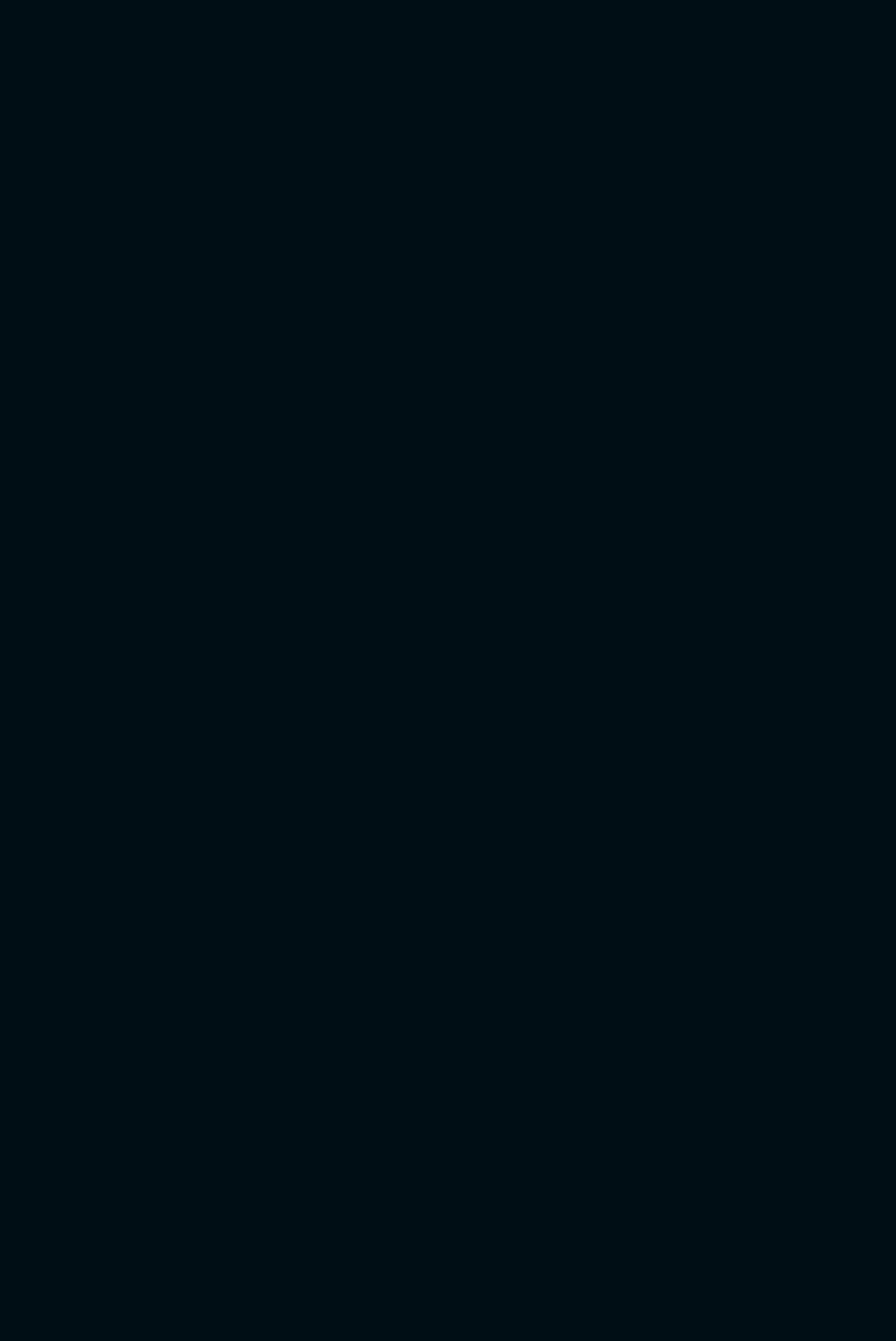
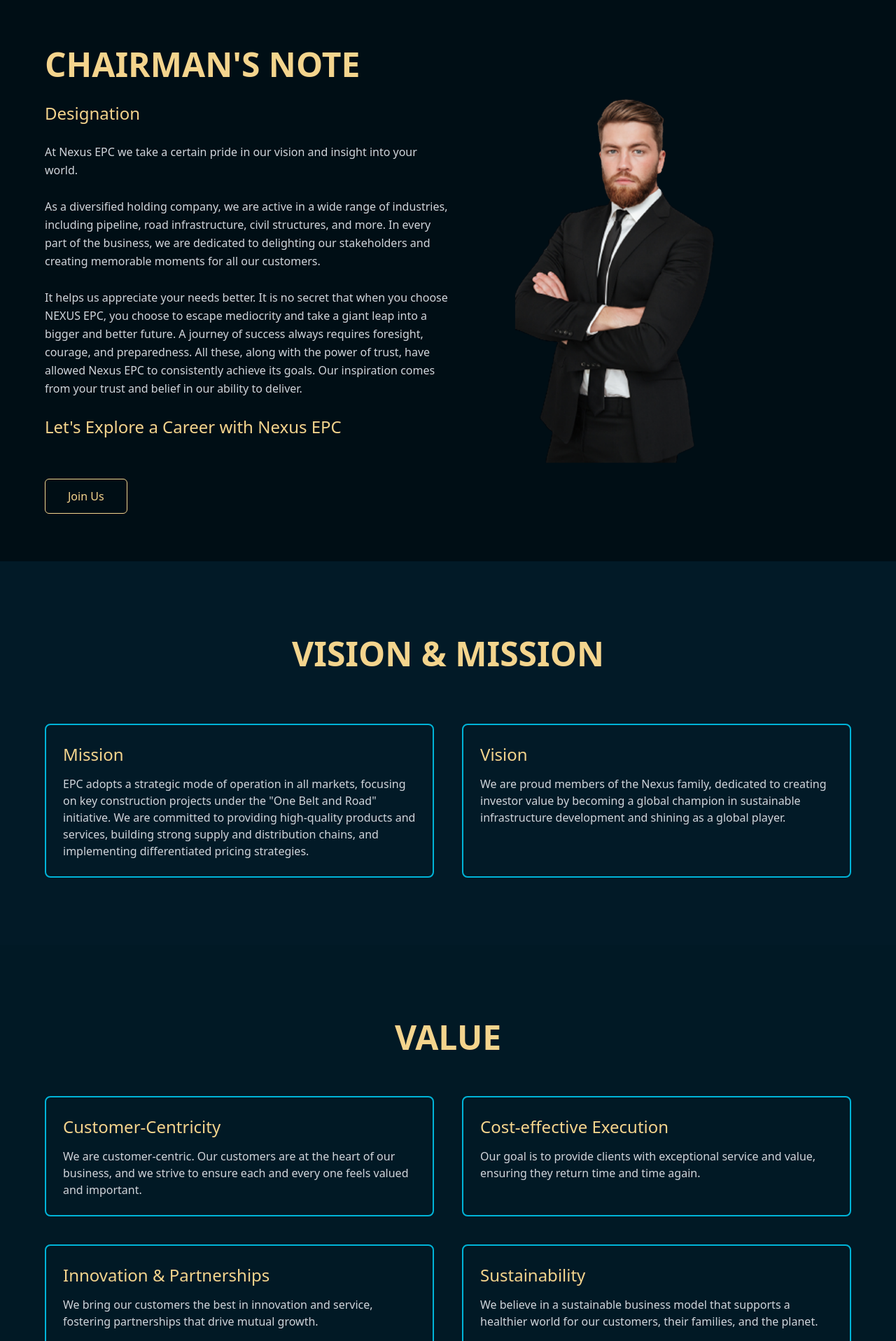
Before and after one commit to sanjeevKalvig/nexus, a React (Vite) app: page /epc_companyprofile in a window 1280 px wide. Before the commit this address had no page. Shown: the part 240-2156 px from the top of the page at 70% size. Before the commit the page ends 800 px from the top, so only its background shows below. Built offline with nearby package versions, Linux system fonts and the light colour scheme.

Commit message:
Added Company Profile Page for Nexus Epc

```diff
--- a/src/App.jsx
+++ b/src/App.jsx
@@ -4,6 +4,7 @@
 import EPC_OurServices from "./pages/Nexus_EPC/EPC_OurServices";
 import EPC_ClientPage from "./pages/Nexus_EPC/EPC_ClientPage";
 import ContactUs from "./pages/Nexus/ContactUs";
+import EPC_CompanyProfile from "./pages/Nexus_EPC/EPC_CompanyProfile";
 
 export default function App() {
   return (
@@ -12,6 +13,7 @@
       <Route path="/epc" element={<EPC_HomePage />} />
       <Route path="/epc_ourservices" element={<EPC_OurServices />} />
       <Route path="/epc_client" element={<EPC_ClientPage />} />
+      <Route path="/epc_companyprofile" element={<EPC_CompanyProfile />} />
       <Route path="/contactus" element={<ContactUs />} />
     </Routes>
   );
--- a/src/components/Nexus/home/NexusNavbar.jsx
+++ b/src/components/Nexus/home/NexusNavbar.jsx
@@ -15,6 +15,7 @@
     // { name: "Clients", path: "/clients" },
     { name: "Nexus EPC Services", path: "/epc_ourservices" },
     { name: "Nexus EPC Client", path: "/epc_client" },
+    { name: "Nexus Company Profile", path: "/epc_companyprofile" },
     { name: "Contact Us", path: "/contactus" },
   ];
 
--- a/src/components/Nexus/home/OurServices.jsx
+++ b/src/components/Nexus/home/OurServices.jsx
@@ -6,7 +6,7 @@
       {/* Heading - Reduced from 2.5rem/6rem/7rem to 1.875rem/4.5rem/5.25rem */}
       <h2 className="text-[1.875rem] sm:text-[4.5rem] font-semibold text-center mb-12 sm:mb-20 2xlplus:text-[5.25rem]">
         <span className="text-white">OUR </span>
-        <span className="text-[#F4D48D]">SERVICES</span>
+        <span className="text-[#F4D48D]">VERTICALS</span>
       </h2>
 
       {/* Cards Grid */}
--- /dev/null
+++ b/src/pages/Nexus_EPC/EPC_CompanyProfile.jsx
@@ -0,0 +1,162 @@
+import React, { useState } from "react";
+import { Menu, X } from "lucide-react";
+import Footer from "../../components/Nexus/home/Footer";
+import NexusNavbar from "../../components/Nexus/home/NexusNavbar";
+
+const EPC_CompanyProfile = () => {
+  // Toggle navigation
+  const [isMenuOpen, setIsMenuOpen] = useState(false);
+
+  const toggleMenu = () => setIsMenuOpen(!isMenuOpen);
+
+  return (
+    <div className=" text-white min-h-screen overflow-hidden">
+      {/* Navbar */}
+      <NexusNavbar />
+
+      {/* 1. Company Section */}
+      <section className="relative py-20 pl-20 sm:pl-32">
+        <h2 className="text-[1.5rem] sm:text-[2rem] text-[#F4D48D] tracking-widest mb-6">
+          COMPANY
+        </h2>
+      </section>
+
+      {/* 2. Chairman's Note */}
+      <section className="relative flex flex-col xl:flex-row items-center justify-between px-6 sm:px-16 py-16 max-w-[1400px] mx-auto mb-1">
+        <div className="flex-1">
+          <h2 className="text-[#F4D48D] text-[2rem] sm:text-[3rem] font-semibold mb-4">
+            CHAIRMAN'S NOTE
+          </h2>
+          <h3 className="text-[#F4D48D] mb-6 text-[1.5rem]">Designation</h3>
+          <p className="text-gray-300 leading-relaxed text-[1rem] max-w-xl">
+            At Nexus EPC we take a certain pride in our vision and insight into
+            your world.
+            <br />
+            <br />
+            As a diversified holding company, we are active in a wide range of
+            industries, including pipeline, road infrastructure, civil
+            structures, and more. In every part of the business, we are
+            dedicated to delighting our stakeholders and creating memorable
+            moments for all our customers.
+            <br />
+            <br />
+            It helps us appreciate your needs better. It is no secret that when
+            you choose NEXUS EPC, you choose to escape mediocrity and take a
+            giant leap into a bigger and better future. A journey of success
+            always requires foresight, courage, and preparedness. All these,
+            along with the power of trust, have allowed Nexus EPC to consistently
+            achieve its goals. Our inspiration comes from your trust and belief
+            in our ability to deliver.
+          </p>
+
+          <br />
+          <h3 className="text-[#F4D48D] mb-6 text-[1.5rem]">
+            Let's Explore a Career with Nexus EPC
+          </h3>
+
+          <button className="mt-8 border border-[#F4D48D] text-[#F4D48D] px-8 py-3 rounded-md hover:bg-[#F4D48D] hover:text-black transition">
+            Join Us
+          </button>
+        </div>
+
+        {/* Chairman Image */}
+        <div className="flex-1 flex justify-center mt-12 xl:mt-0">
+          <img
+            src="/assets/chairman.png"
+            alt="Chairman"
+            className="w-[18rem] sm:w-[24rem] object-contain"
+          />
+        </div>
+      </section>
+
+      {/* 3. Vision & Mission */}
+      <section className="bg-[#021A27] py-24 px-6 sm:px-16">
+        <div className="max-w-[1400px] mx-auto">
+          <h2 className="text-center text-[#F4D48D] text-[2rem] sm:text-[3rem] font-semibold mb-16">
+            VISION & MISSION
+          </h2>
+
+          <div className="grid md:grid-cols-2 gap-10">
+            <div className="p-6 border-2 border-[#00B4D8] rounded-lg bg-opacity-10">
+              <h3 className="text-[#F4D48D] text-[1.5rem] mb-3">Mission</h3>
+              <p className="text-gray-300">
+                EPC adopts a strategic mode of operation in all markets,
+                focusing on key construction projects under the "One Belt and
+                Road" initiative. We are committed to providing high-quality
+                products and services, building strong supply and distribution
+                chains, and implementing differentiated pricing strategies.
+              </p>
+            </div>
+
+            <div className="p-6 border-2 border-[#00B4D8] rounded-lg bg-opacity-10">
+              <h3 className="text-[#F4D48D] text-[1.5rem] mb-3">Vision</h3>
+              <p className="text-gray-300">
+                We are proud members of the Nexus family, dedicated to creating
+                investor value by becoming a global champion in sustainable
+                infrastructure development and shining as a global player.
+              </p>
+            </div>
+          </div>
+        </div>
+      </section>
+
+      {/* 4. Values */}
+      <section className="bg-[#011925] py-24 px-6 sm:px-16">
+        <div className="max-w-[1400px] mx-auto">
+          <h2 className="text-[#F4D48D] text-[2rem] sm:text-[3rem] font-semibold mb-12 text-center">
+            VALUE
+          </h2>
+
+          <div className="grid md:grid-cols-2 gap-10">
+            <div className="p-6 border-2 border-[#00B4D8] rounded-lg bg-opacity-10">
+              <h4 className="text-[#F4D48D] text-[1.5rem] mb-3">
+                Customer-Centricity
+              </h4>
+              <p className="text-gray-300">
+                We are customer-centric. Our customers are at the heart of our
+                business, and we strive to ensure each and every one feels valued
+                and important.
+              </p>
+            </div>
+
+            <div className="p-6 border-2 border-[#00B4D8] rounded-lg bg-opacity-10">
+              <h4 className="text-[#F4D48D] text-[1.5rem] mb-3">
+                Cost-effective Execution
+              </h4>
+              <p className="text-gray-300">
+                Our goal is to provide clients with exceptional service and value,
+                ensuring they return time and time again.
+              </p>
+            </div>
+
+            <div className="p-6 border-2 border-[#00B4D8] rounded-lg bg-opacity-10">
+              <h4 className="text-[#F4D48D] text-[1.5rem] mb-3">
+                Innovation & Partnerships
+              </h4>
+              <p className="text-gray-300">
+                We bring our customers the best in innovation and service,
+                fostering partnerships that drive mutual growth.
+              </p>
+            </div>
+
+            <div className="p-6 border-2 border-[#00B4D8] rounded-lg bg-opacity-10">
+              <h4 className="text-[#F4D48D] text-[1.5rem] mb-3">
+                Sustainability
+              </h4>
+              <p className="text-gray-300">
+                We believe in a sustainable business model that supports a
+                healthier world for our customers, their families, and the
+                planet.
+              </p>
+            </div>
+          </div>
+        </div>
+      </section>
+
+      {/* Footer */}
+      <Footer />
+    </div>
+  );
+};
+
+export default EPC_CompanyProfile;
```
Also changed, not shown: public/assets/chairman.png (added).
